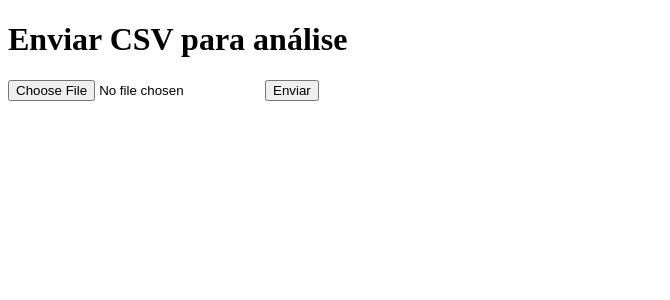
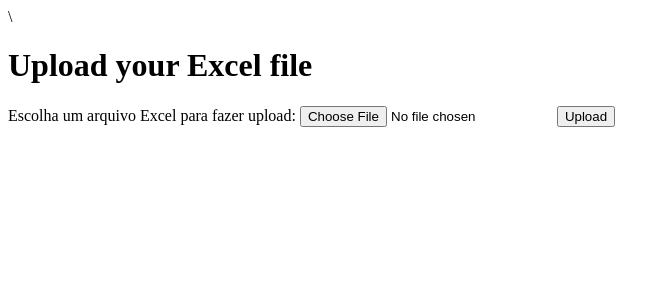
Before and after one commit to KauaSilvad/Data_analyzer, a Flask app: page / in a window 1280 px wide. Shown: the top 300 px of the page, without its empty margins (0-670 px from the left). Run offline with Flask 3, Linux system fonts and the light colour scheme; some libraries are stand-ins or nearby versions.

Commit message:
Update index.html

```diff
--- a/data-analyzer-llm/templates/index.html
+++ b/data-analyzer-llm/templates/index.html
@@ -1,19 +1,71 @@
 <!DOCTYPE html>
-<html lang="pt-br">
+<html lang="en">
 <head>
     <meta charset="UTF-8">
-    <title>Análise de Dados com IA</title>
+    <meta name="viewport" content="width=device-width, initial-scale=1.0">
+    <title>Data Analyzer</title>
+    <script src="https://cdn.socket.io/4.0.1/socket.io.min.js"></script>
+    <script src="https://cdn.plot.ly/plotly-5.0.0.min.js"></script>\    <!-- Adicionando Plotly -->
+    <link rel="icon" href="/static/favicon.ico" type="image/x-icon">
 </head>
 <body>
-    <h1>Enviar CSV para análise</h1>
-    <form method="POST" enctype="multipart/form-data">
-        <input type="file" name="file" accept=".csv">
-        <button type="submit">Enviar</button>
-    </form>
+    <h1>Upload your Excel file</h1>
 
-    {% if result %}
-        <h2>Resultado da IA:</h2>
-        <pre>{{ result }}</pre>
-    {% endif %}
+    <!-- Rótulo para o campo de upload -->
+    <label for="file-upload">Escolha um arquivo Excel para fazer upload:</label>
+    <input type="file" id="file-upload" name="file" title="Escolha um arquivo Excel" placeholder="Selecione um arquivo" />
+    <button type="submit" id="upload-btn">Upload</button>
+
+    <div id="graph-container"></div>
+    <div id="status-message"></div> <!-- Para exibir mensagens de status -->
+
+    <script>
+        document.addEventListener('DOMContentLoaded', function() {
+            // Coloque todo o código JavaScript aqui para garantir que os elementos estejam carregados
+            var socket = io.connect();
+
+            // Logando a conexão para ver se o socket está funcionando corretamente
+            socket.on('connect', function() {
+                console.log('Conectado ao WebSocket');
+            });
+
+            // Recebe o gráfico e atualiza a página
+            socket.on('update_graph', function(data) {
+                console.log('Atualizando gráfico:', data.graph_html);
+                document.getElementById('graph-container').innerHTML = data.graph_html;
+            });
+
+            // Enviar o arquivo quando o formulário for enviado
+            document.getElementById('upload-form').addEventListener('submit', function(e) {
+                e.preventDefault();
+
+                var formData = new FormData();
+                var file = document.getElementById('file-upload').files[0];
+                formData.append('file', file);
+
+                // Feedback de carregamento
+                document.getElementById('status-message').innerHTML = "Enviando arquivo...";
+
+                // Desabilita o botão de upload enquanto o arquivo é enviado
+                document.getElementById('upload-btn').disabled = true;
+
+                fetch('/upload', {
+                    method: 'POST',
+                    body: formData,
+                })
+                .then(response => response.json())
+                .then(data => {
+                    console.log(data.message); // Mensagem de sucesso
+                    document.getElementById('status-message').innerHTML = data.message;
+                    document.getElementById('upload-btn').disabled = false; // Reabilita o botão
+                })
+                .catch(error => {
+                    console.error('Erro ao enviar arquivo:', error);
+                    document.getElementById('status-message').innerHTML = 'Erro ao enviar arquivo. Tente novamente.';
+                    document.getElementById('upload-btn').disabled = false; // Reabilita o botão em caso de erro
+                });
+            });
+        });
+    </script>
 </body>
 </html>
```
